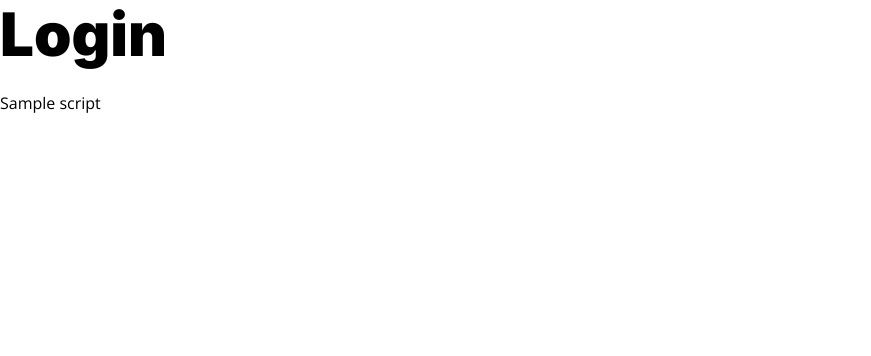
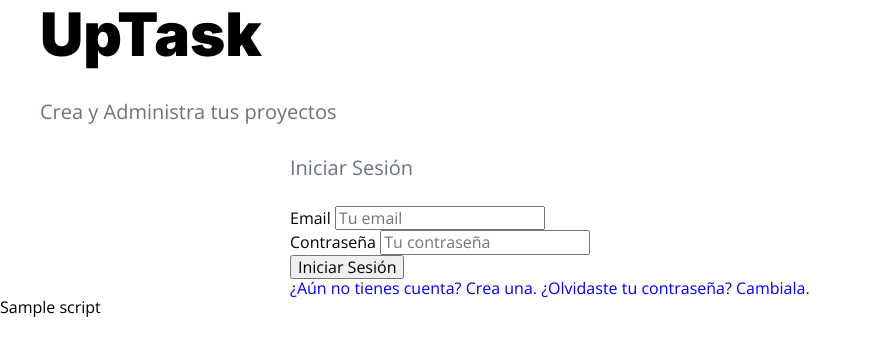
Before and after one commit to ivan-burgio/proyecto-uptask-mvc, a PHP site: template views/auth/login.php in a window 1280 px wide. Shown: the top 356 px of the page, without its empty margins (0-871 px from the left). Run offline with PHP 8.4, Linux system fonts and the light colour scheme; the template is opened without the code that fills it: most values are stand-ins (such as "Sample title", 1, 10 or a date in 2020).

Commit message:
Creando el formulario de login

```diff
--- a/views/auth/login.php
+++ b/views/auth/login.php
@@ -1 +1,37 @@
-<h1>Login</h1>
+<div class="contenedor">
+    <h1>UpTask</h1>
+    <p>Crea y Administra tus proyectos</p>
+
+    <div class="contenedor-sm">
+        <p class="descripcion-pagina">Iniciar Sesión</p>
+
+        <form action="/" class="formulario" method="POST">
+            <div class="campo">
+                <label for="email">Email</label>
+                <input
+                    type="email"
+                    id="email"
+                    placeholder="Tu email"
+                    name="email"
+                >
+            </div>
+
+            <div class="campo">
+                <label for="password">Contraseña</label>
+                <input
+                    type="password"
+                    id="password"
+                    placeholder="Tu contraseña"
+                    name="password"
+                >
+            </div>
+
+            <input type="submit" class="boton" value="Iniciar Sesión">
+        </form>
+
+        <div class="acciones">
+            <a href="/crear">¿Aún no tienes cuenta? Crea una.</a>
+            <a href="/olvide">¿Olvidaste tu contraseña? Cambiala.</a>
+        </div>
+    </div>
+</div>
```
Also changed, not shown: controllers/LoginController.php (+6 -7 lines).
